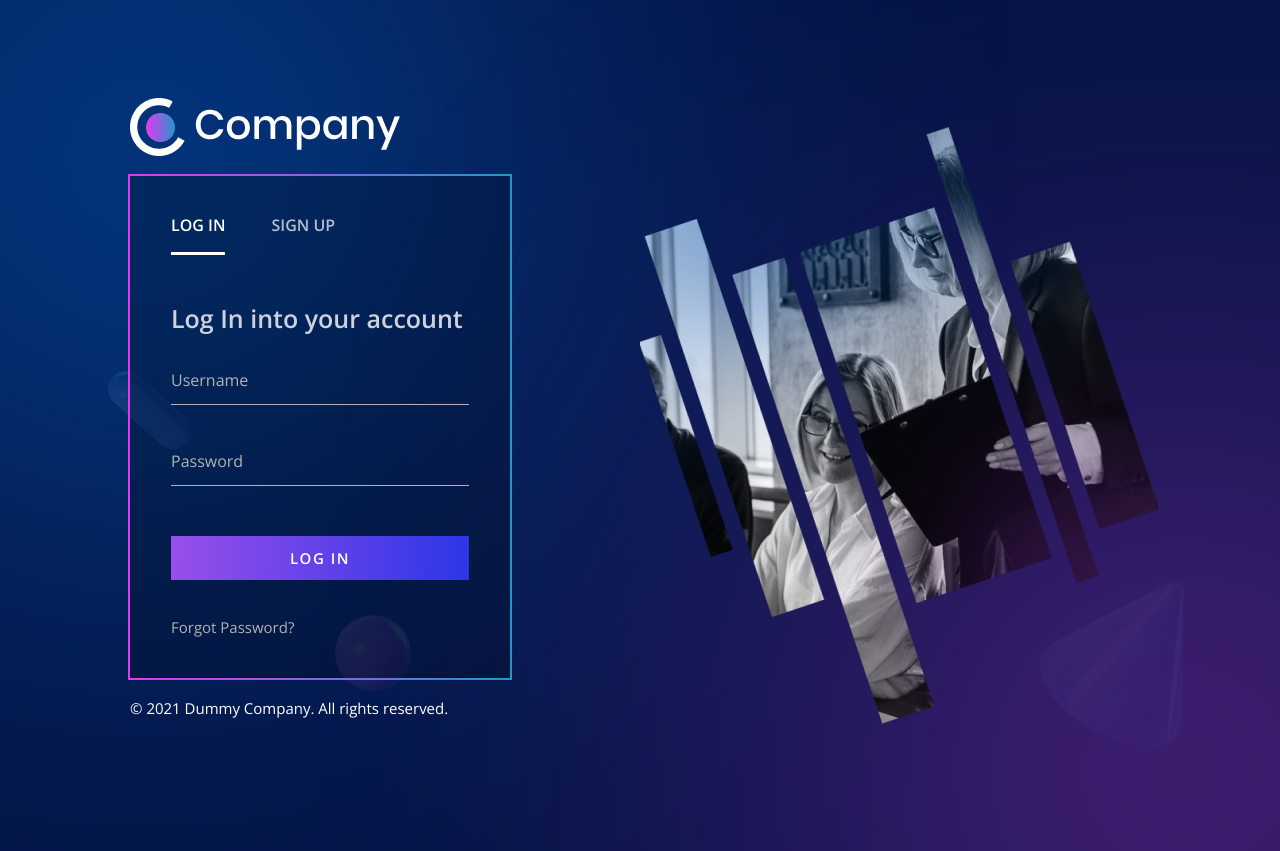
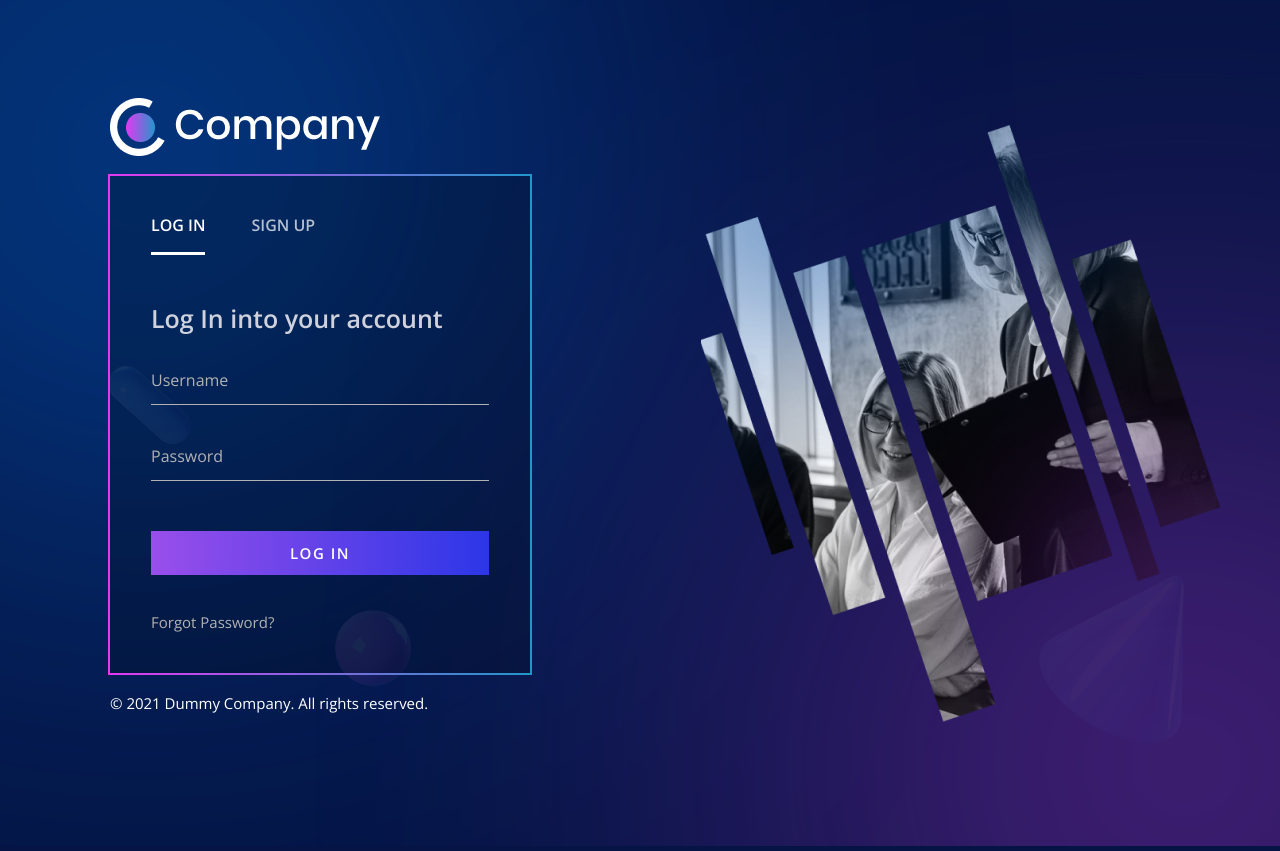
Before and after one commit to BhavinPrajapati-Tatvasoft/vr-theme-4-chakra-ui, a React (Create React App) app in the folder vr-theme-4/: page /login in a window 1280 px wide. Built offline with nearby package versions, Linux system fonts and the light colour scheme.

Commit message:
changes in login

```diff
--- a/vr-theme-4/src/App.Theme.ts
+++ b/vr-theme-4/src/App.Theme.ts
@@ -116,6 +116,8 @@ const theme = extendTheme({
             borderRadius: "0",
             boxShadow: "none !important",
             color: "#FFFFFF",
+            fontSize: "15px",
+            height: "43px",
             _focus: {
               borderColor: "#A555FF",
             },
--- a/vr-theme-4/src/Pages/Innerpage/index.tsx
+++ b/vr-theme-4/src/Pages/Innerpage/index.tsx
@@ -84,7 +84,7 @@ const Innerpage = () => {
                 sm: "24px",
                 md: "32px",
                 lg: "44px",
-                xl: "53px",
+                xl: "50px",
               }}
             >
               <Input type="text" placeholder="Name" />
--- a/vr-theme-4/src/Pages/Login/index.tsx
+++ b/vr-theme-4/src/Pages/Login/index.tsx
@@ -55,26 +55,26 @@ const Login = () => {
     const parallaxItems = document.getElementsByClassName("parallax");
     const fixer = 0.003;
 
-    document.addEventListener("mousemove", function (event) {
-      if (parallaxContainer) {
-        const pageX =
-          event.pageX - parallaxContainer.getBoundingClientRect().width * 0.5;
-        const pageY =
-          event.pageY - parallaxContainer.getBoundingClientRect().height * 0.5;
+    // document.addEventListener("mousemove", function (event) {
+    //   if (parallaxContainer) {
+    //     const pageX =
+    //       event.pageX - parallaxContainer.getBoundingClientRect().width * 0.5;
+    //     const pageY =
+    //       event.pageY - parallaxContainer.getBoundingClientRect().height * 0.5;
 
-        for (let i = 0; i < parallaxItems.length; i++) {
-          const item = parallaxItems[i];
-          const speedX = parseInt(item.getAttribute("data-speed-x") as string);
-          const speedY = parseInt(item.getAttribute("data-speed-y") as string);
-          if (speedX && speedY) {
-            TweenMax.set(item, {
-              x: ((item as HTMLElement).offsetLeft + pageX * speedX) * fixer,
-              y: ((item as HTMLElement).offsetTop + pageY * speedY) * fixer,
-            });
-          }
-        }
-      }
-    });
+    //     for (let i = 0; i < parallaxItems.length; i++) {
+    //       const item = parallaxItems[i];
+    //       const speedX = parseInt(item.getAttribute("data-speed-x") as string);
+    //       const speedY = parseInt(item.getAttribute("data-speed-y") as string);
+    //       if (speedX && speedY) {
+    //         TweenMax.set(item, {
+    //           x: ((item as HTMLElement).offsetLeft + pageX * speedX) * fixer,
+    //           y: ((item as HTMLElement).offsetTop + pageY * speedY) * fixer,
+    //         });
+    //       }
+    //     }
+    //   }
+    // });
   }, []);
 
   return (
--- a/vr-theme-4/src/index.css
+++ b/vr-theme-4/src/index.css
@@ -189,10 +189,10 @@ div.chakra-form__error-message{color: #FF3535; font-size: 12px; line-height: 16p
 .shape-wrapper .round-shape{right: calc(50% + 229px); bottom: 160px;}
 .shape-wrapper .pill-shape{left: 95px; bottom: 397px;}
 .login-container{min-height: 100vh; position: relative; z-index: 1;}
-.login-wrapper-left{max-width: 420px; width: 100%; margin: 0 auto; padding-top: 98px; padding-bottom: 133px; padding: 98px 20px 133px; height: 100%; display: flex; flex-direction: column; justify-content: space-between;}
+.login-wrapper-left{max-width: 460px; width: 100%; margin-left: 24%; padding: 98px 20px 133px; height: 100%; display: flex; flex-direction: column; justify-content: space-between;}
 .login-wrapper-left .login-logo{display: inline-block; margin-bottom: 20px; align-self: start;}
 .login-wrapper-right{display: flex; height: 100%;}
-.login-wrapper-right img{margin: auto 0;}
+.login-wrapper-right img{margin: auto 0; margin-left: 7%;}
 .login-form-outer{position: relative;}
 .login-form-outer::after, .login-form-outer::before, .login-form::after, .login-form::before{content: ''; position: absolute;}
 .login-form-outer::after{ left: 0; top: -2px; right: 0; height: 2px; background:linear-gradient(90deg, rgba(226,57,241,1) 0%, rgba(34,150,203,1) 100%);}
@@ -207,7 +207,7 @@ div.chakra-form__error-message{color: #FF3535; font-size: 12px; line-height: 16p
 .login-tab .chakra-tabs__tab[aria-selected=true], .login-tab .chakra-tabs__tab[data-selected]{ border-color: #fff; opacity: 1; background-color: transparent; color: #fff;}
 .login-tab .chakra-tabs__tab-panel{padding: 0;}
 .login-tab h4{padding-top: 50px; padding-bottom: 24px;}
-.login-form .username-field{margin-bottom: 33px;}
+.login-form .username-field{margin-bottom: 28px;}
 .login-form .password-field{margin-bottom: 50px;}
 .login-form .chakra-link:not(.chakra-button){color: #B2B2B2;}
 .login-form .primary-link{margin-top: 37px; display: inline-block;}
@@ -285,6 +285,8 @@ span.chakra-checkbox__control{transition: all 0.3s;}
 @media (max-width:1399px) {
     .statistic-card{padding: 20px;}
     .statistic-card .card-mockup{width: 80px;height: 80px;}
+    .login-wrapper-left{margin: 0 auto;}
+    .login-wrapper-right img{margin: auto;}
 }
 
 @media (max-width:1199px) {
```
